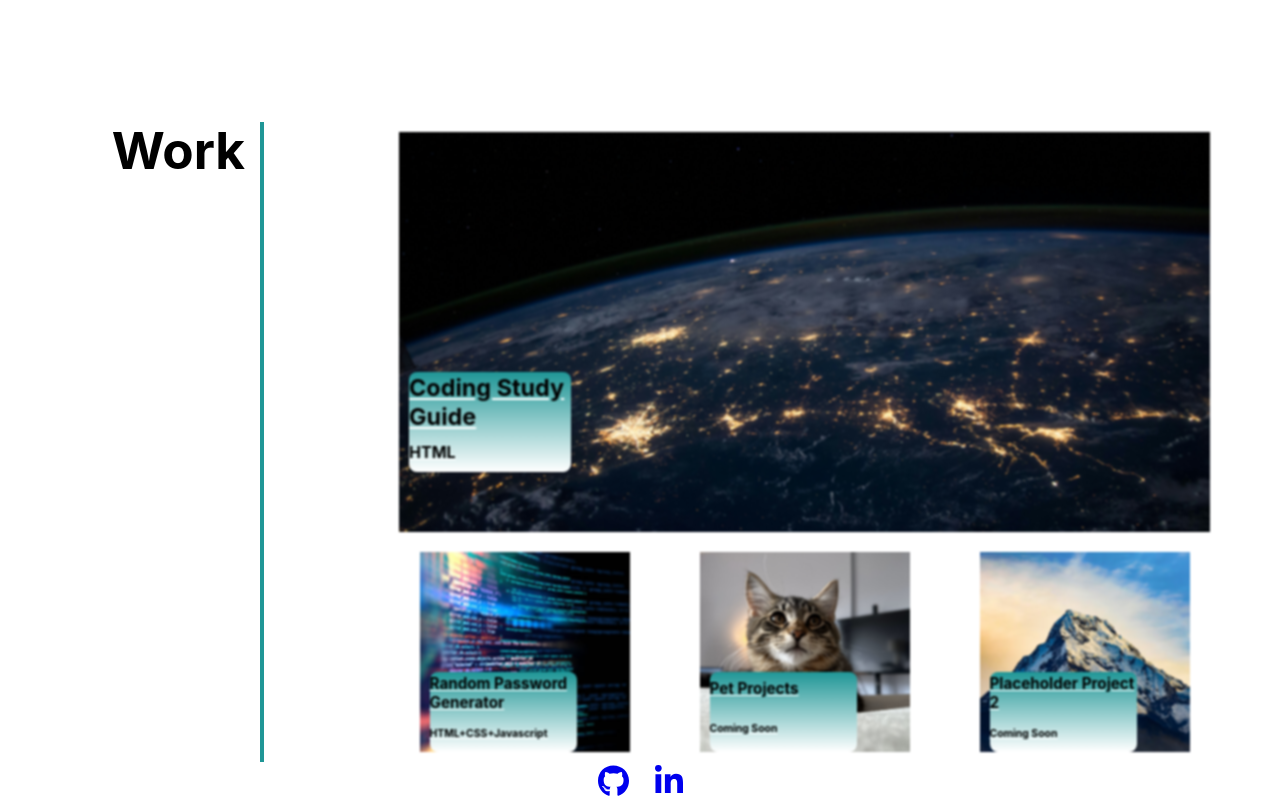
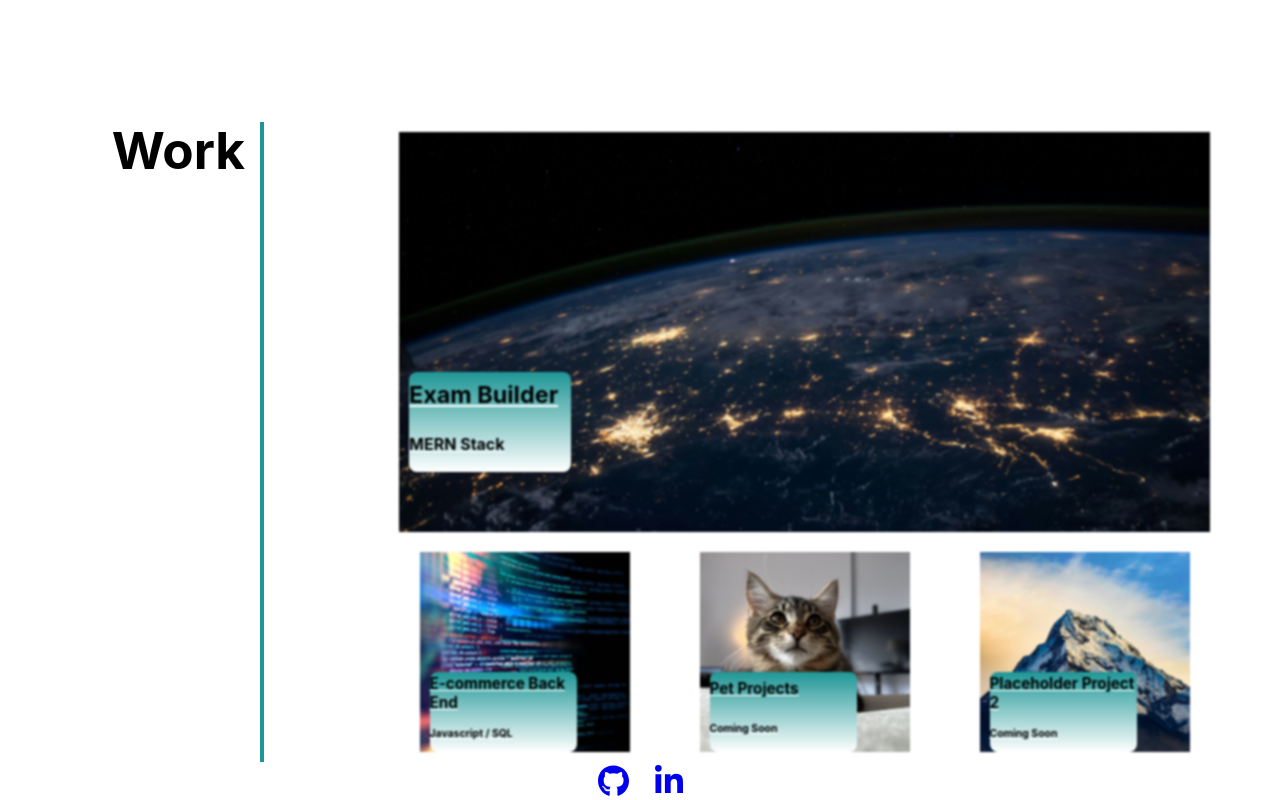
Before and after one commit to mcgintyb14/Development-Portfolio, a React (Create React App) app: page /portfolio in a window 1280 px wide. Shown: the part 378-1178 px from the top of the page. Built offline with nearby package versions, Linux system fonts and the light colour scheme.

Commit message:
edited appjsx

```diff
--- a/src/app.jsx
+++ b/src/app.jsx
@@ -1,17 +1,13 @@
-// Bringing in the required import from 'react-router-dom'
 import { Outlet } from 'react-router-dom';
-// import Nav from './components/Nav/Nav';
 import Header from './components/Header/index'; // Importing the Header component
 import Footer from './components/Footer/index'; // Importing the Footer component
 
 function App() {
-  // The Outlet component will conditionally swap between the different pages according to the URL
   return (
     <>
-      <Header /> {/* Include the Header component here */}
-      {/* <Nav /> */}
+      <Header />
       <Outlet />
-      <Footer /> {/* Include the Footer component here */}
+      <Footer />
     </>
   );
 }
--- a/src/components/Pages/portfolio.jsx
+++ b/src/components/Pages/portfolio.jsx
@@ -6,16 +6,16 @@ function Portfolio() {
     <section id="Work">
       <h2 id="Work-Header">Work</h2>
       <div className="work-links">
-        <a id="work-links1" href="https://github.com/mcgintyb14/First-Challenge" target="_blank">
+        <a id="work-links1" href="https://github.com/JessicaDubina/exam-builder" target="_blank">
           <div className="card" id="card1">
-            <h3>Coding Study Guide</h3>
-            <h4>HTML</h4>
+            <h3>Exam Builder</h3>
+            <h4>MERN Stack</h4>
           </div>
         </a>
-        <a id="work-links2" href="https://github.com/mcgintyb14/Password-Generator" target="_blank">
+        <a id="work-links2" href="https://github.com/mcgintyb14/E-commerce-Server" target="_blank">
           <div className="card">
-            <h3>Random Password Generator</h3>
-            <h4>HTML+CSS+Javascript</h4>
+            <h3>E-commerce Back End</h3>
+            <h4>Javascript / SQL</h4>
           </div>
         </a>
         <a id="work-links3" href="#" target="_blank">
--- a/src/main.jsx
+++ b/src/main.jsx
@@ -1,6 +1,6 @@
 import { createBrowserRouter, RouterProvider } from 'react-router-dom';
 import ReactDOM from 'react-dom';
-import App from './App';
+import App from '../src/App.jsx';
 import Resume from './components/Pages/resume.jsx';
 import Home from './components/Pages/home.jsx';
 import Portfolio from './components/Pages/portfolio.jsx';
```
Also changed, not shown: 16 other files (tests, documents, lock files or other folders).
